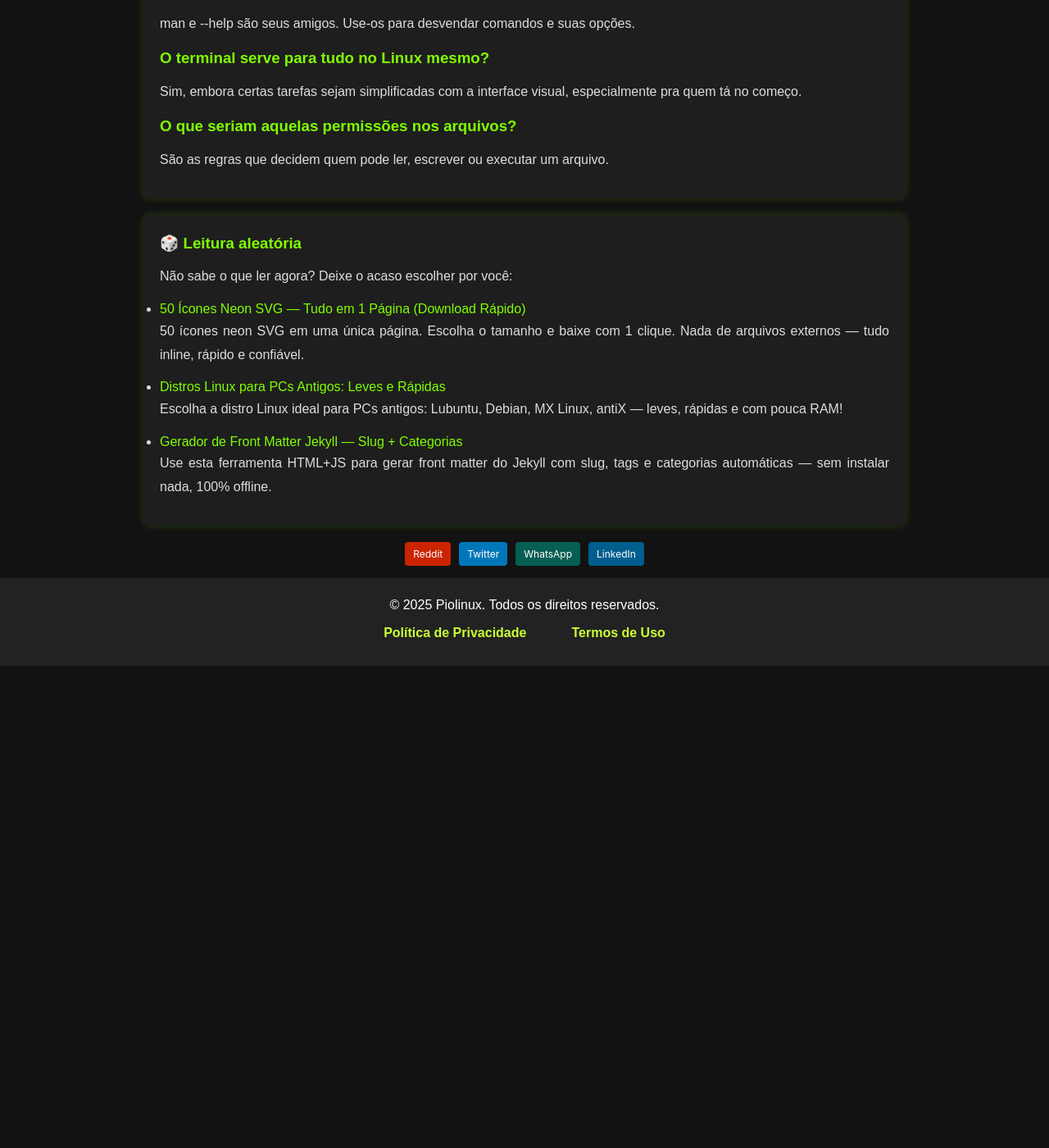
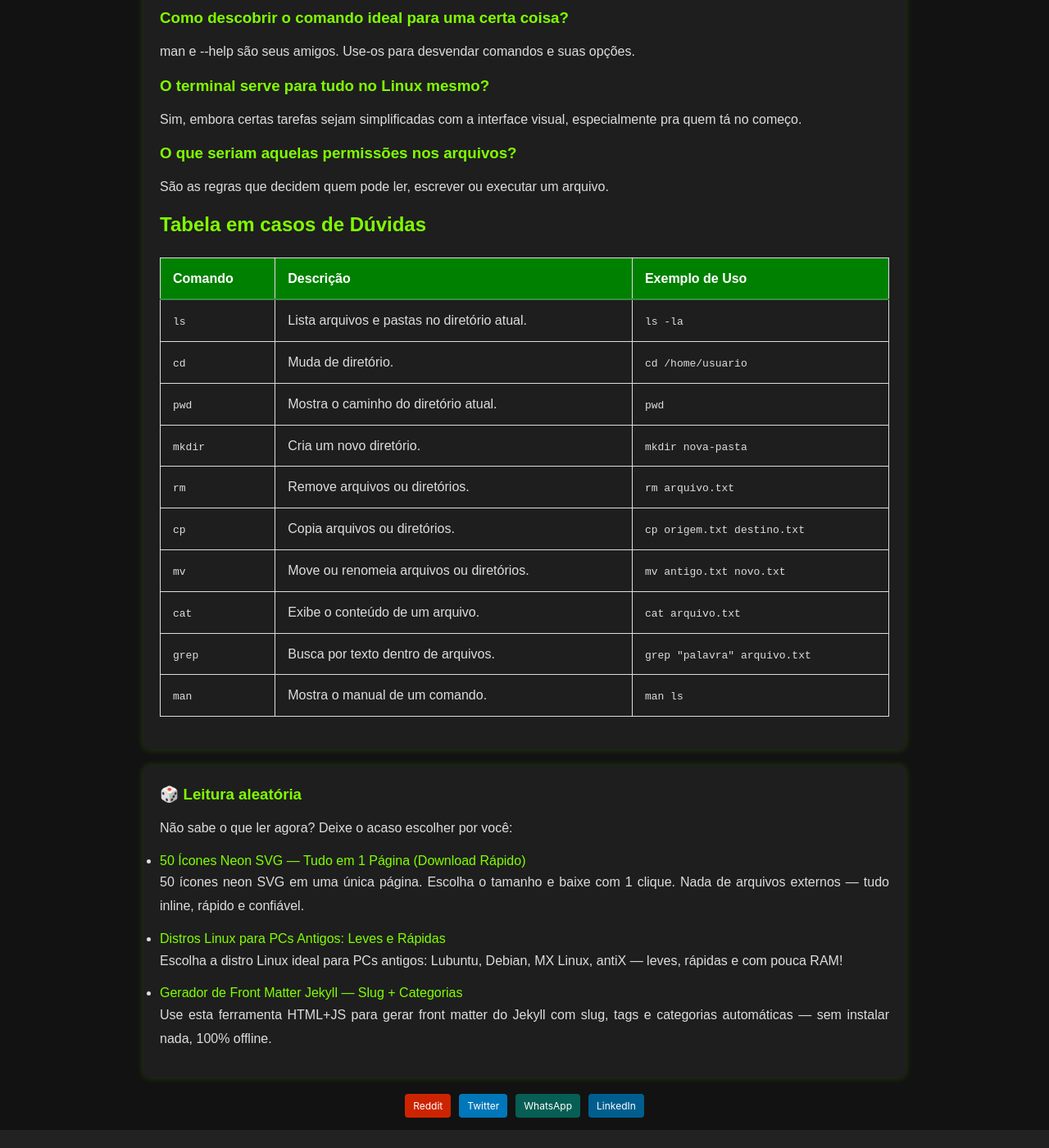
Before and after one commit to Piolinux/piolinux-site, a Jekyll site: the page built from _pages/comandos-basicos-linux-guia-completo-para-iniciantes.md, in a window 1280 px wide and 1400 px high, scrolled down 3645 px. Shown: the whole window at 82% size. Built offline with Jekyll 4.4.1, drawn with Linux system fonts in a browser that asks for light colours; before the commit the page ends 4457 px from its top, so only the background shows below that; some of the changed text lies outside the part shown.

Commit message:
Update comandos-basicos-linux-guia-completo-para-iniciantes.md

```diff
--- a/_pages/comandos-basicos-linux-guia-completo-para-iniciantes.md
+++ b/_pages/comandos-basicos-linux-guia-completo-para-iniciantes.md
@@ -186,4 +186,72 @@ permalink: /comandos-basicos-linux-iniciantes/
 <p>
       São as regras que decidem quem pode ler, escrever ou executar um arquivo.
      </p>
+
+      <h2>Tabela em casos de Dúvidas</h2>
+
+<table class="evergreen-table">
+    <thead>
+        <tr>
+            <th>Comando</th>
+            <th>Descrição</th>
+            <th>Exemplo de Uso</th>
+        </tr>
+    </thead>
+    <tbody>
+        <tr>
+            <td data-label="Comando"><code>ls</code></td>
+            <td data-label="Descrição">Lista arquivos e pastas no diretório atual.</td>
+            <td data-label="Exemplo de Uso"><code>ls -la</code></td>
+        </tr>
+        <tr>
+            <td data-label="Comando"><code>cd</code></td>
+            <td data-label="Descrição">Muda de diretório.</td>
+            <td data-label="Exemplo de Uso"><code>cd /home/usuario</code></td>
+        </tr>
+        <tr>
+            <td data-label="Comando"><code>pwd</code></td>
+            <td data-label="Descrição">Mostra o caminho do diretório atual.</td>
+            <td data-label="Exemplo de Uso"><code>pwd</code></td>
+        </tr>
+        <tr>
+            <td data-label="Comando"><code>mkdir</code></td>
+            <td data-label="Descrição">Cria um novo diretório.</td>
+            <td data-label="Exemplo de Uso"><code>mkdir nova-pasta</code></td>
+        </tr>
+        <tr>
+            <td data-label="Comando"><code>rm</code></td>
+            <td data-label="Descrição">Remove arquivos ou diretórios.</td>
+            <td data-label="Exemplo de Uso"><code>rm arquivo.txt</code></td>
+        </tr>
+        <tr>
+            <td data-label="Comando"><code>cp</code></td>
+            <td data-label="Descrição">Copia arquivos ou diretórios.</td>
+            <td data-label="Exemplo de Uso"><code>cp origem.txt destino.txt</code></td>
+        </tr>
+        <tr>
+            <td data-label="Comando"><code>mv</code></td>
+            <td data-label="Descrição">Move ou renomeia arquivos ou diretórios.</td>
+            <td data-label="Exemplo de Uso"><code>mv antigo.txt novo.txt</code></td>
+        </tr>
+        <tr>
+            <td data-label="Comando"><code>cat</code></td>
+            <td data-label="Descrição">Exibe o conteúdo de um arquivo.</td>
+            <td data-label="Exemplo de Uso"><code>cat arquivo.txt</code></td>
+        </tr>
+        <tr>
+            <td data-label="Comando"><code>grep</code></td>
+            <td data-label="Descrição">Busca por texto dentro de arquivos.</td>
+            <td data-label="Exemplo de Uso"><code>grep "palavra" arquivo.txt</code></td>
+        </tr>
+        <tr>
+            <td data-label="Comando"><code>man</code></td>
+            <td data-label="Descrição">Mostra o manual de um comando.</td>
+            <td data-label="Exemplo de Uso"><code>man ls</code></td>
+        </tr>
+    </tbody>
+</table>
+
+
+
+
 </section>
```
